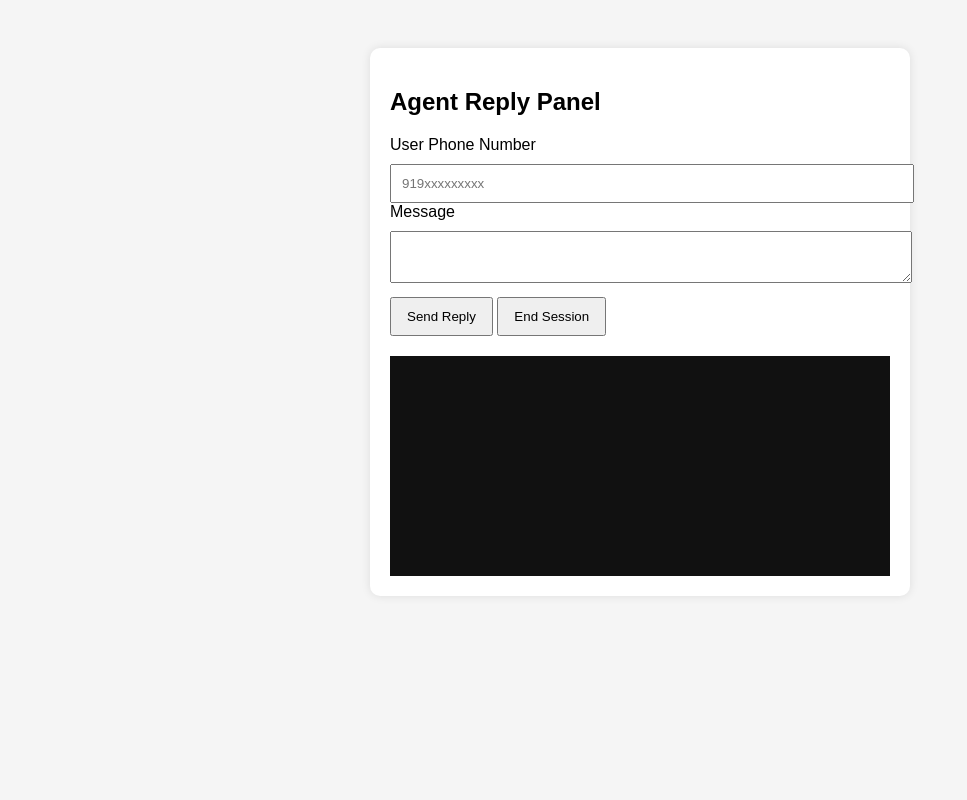
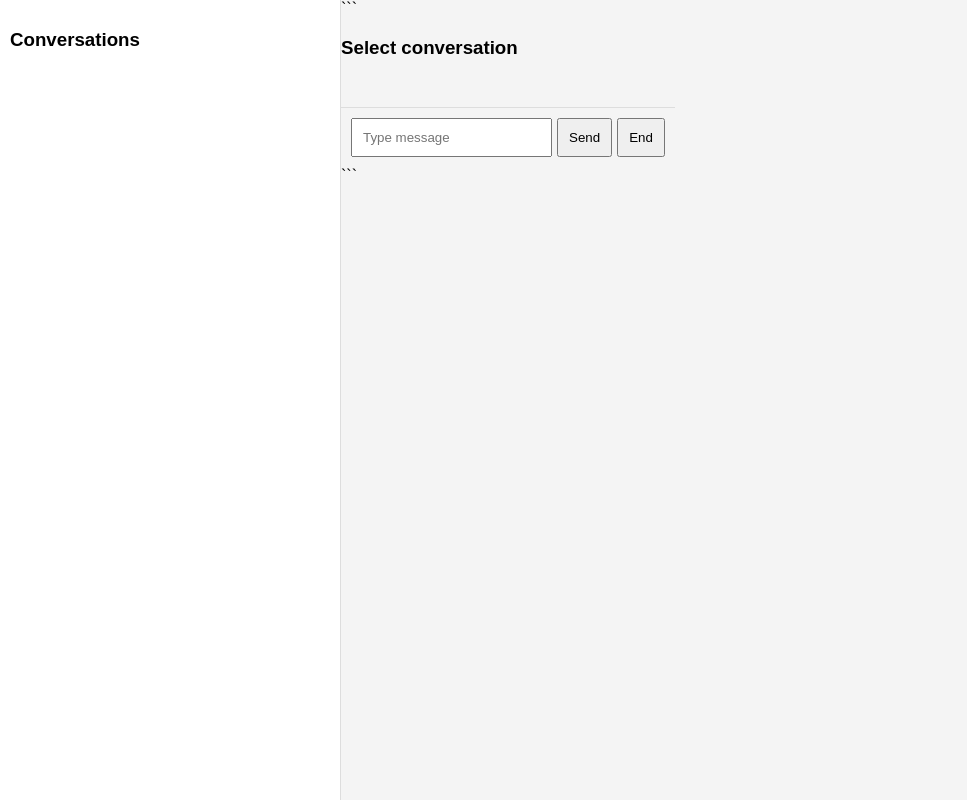
Before and after one commit to vanshfried/SupportBot, a website: page public/index.html in a window 1280 px wide. Shown: the whole page, without its empty margins (0-967 px from the left). Drawn offline with Linux system fonts and the light colour scheme; no server answers.

Commit message:
some chages and seperation

````diff
--- a/index.js
+++ b/index.js
@@ -8,11 +8,11 @@ const PORT = process.env.PORT || 3000;
 app.use(express.json());
 app.use(express.static("public"));
 
-app.use("/", webhookRoutes);
+app.use("/webhook", webhookRoutes);
 app.use("/agent", agentRoutes);
 
-app.get("/health", (req, res) => {
-  res.send("WhatsApp bot running 🚀");
+app.get("/", (req, res) => {
+  res.sendFile("index.html", { root: "public" });
 });
 
 app.listen(PORT, () => {
--- /dev/null
+++ b/public/app.js
@@ -0,0 +1,75 @@
+let currentUser = null;
+
+async function loadConversations() {
+  const res = await fetch("/conversations");
+  const data = await res.json();
+
+  const usersDiv = document.getElementById("users");
+  usersDiv.innerHTML = "";
+
+  Object.keys(data).forEach((user) => {
+    const div = document.createElement("div");
+    div.className = "user";
+    div.innerText = user;
+
+    div.onclick = () => openChat(user, data[user]);
+
+    usersDiv.appendChild(div);
+  });
+}
+
+function openChat(user, messages) {
+  currentUser = user;
+
+  document.getElementById("chatUser").innerText = user;
+
+  const msgBox = document.getElementById("messages");
+  msgBox.innerHTML = "";
+
+  messages.forEach((m) => {
+    const div = document.createElement("div");
+    div.className = "msg " + (m.from === "user" ? "userMsg" : "agentMsg");
+
+    div.innerText = m.text;
+
+    msgBox.appendChild(div);
+  });
+}
+
+async function sendReply() {
+  const input = document.getElementById("messageInput");
+  const message = input.value;
+
+  if (!message || !currentUser) return;
+
+  await fetch("/agent/reply", {
+    method: "POST",
+    headers: { "Content-Type": "application/json" },
+    body: JSON.stringify({
+      to: currentUser,
+      message,
+    }),
+  });
+
+  input.value = "";
+
+  loadConversations();
+}
+
+async function endSession() {
+  if (!currentUser) return;
+
+  await fetch("/agent/end", {
+    method: "POST",
+    headers: { "Content-Type": "application/json" },
+    body: JSON.stringify({
+      user: currentUser,
+    }),
+  });
+
+  alert("Returned to bot");
+}
+
+setInterval(loadConversations, 2000);
+
+loadConversations();
--- a/public/index.html
+++ b/public/index.html
@@ -1,115 +1,41 @@
 <!DOCTYPE html>
+
 <html>
 <head>
   <title>WhatsApp Agent Dashboard</title>
-
-  <style>
-    body{
-      font-family: Arial;
-      background:#f5f5f5;
-      padding:40px;
-    }
-
-    .card{
-      background:white;
-      padding:20px;
-      max-width:500px;
-      margin:auto;
-      border-radius:10px;
-      box-shadow:0 0 10px rgba(0,0,0,0.1);
-    }
-
-    input, textarea{
-      width:100%;
-      padding:10px;
-      margin-top:10px;
-    }
-
-    button{
-      padding:10px 15px;
-      margin-top:10px;
-      cursor:pointer;
-    }
-
-    #log{
-      margin-top:20px;
-      height:200px;
-      overflow:auto;
-      background:#111;
-      color:#0f0;
-      padding:10px;
-      font-size:12px;
-    }
-  </style>
+  <link rel="stylesheet" href="style.css">
 </head>
 
 <body>
 
-<div class="card">
+<div class="container">
 
-<h2>Agent Reply Panel</h2>
+  <div class="users">
+    <h3>Conversations</h3>
+    <div id="users"></div>
+  </div>
 
-<label>User Phone Number</label>
-<input id="number" placeholder="919xxxxxxxxx">
+  <div class="chat">
 
-<label>Message</label>
-<textarea id="message"></textarea>
+```
+<div id="chatHeader">
+  <h3 id="chatUser">Select conversation</h3>
+</div>
 
-<button onclick="sendReply()">Send Reply</button>
-<button onclick="endSession()">End Session</button>
+<div id="messages"></div>
 
-<div id="log"></div>
+<div class="inputBox">
+  <input id="messageInput" placeholder="Type message"/>
+  <button onclick="sendReply()">Send</button>
+  <button onclick="endSession()">End</button>
+</div>
+```
+
+  </div>
 
 </div>
 
-<script>
-
-function log(text){
-  const box = document.getElementById("log");
-  box.innerHTML += text + "<br>";
-}
-
-async function sendReply(){
-
-  const number = document.getElementById("number").value;
-  const message = document.getElementById("message").value;
-
-  const res = await fetch("/agent/reply",{
-    method:"POST",
-    headers:{
-      "Content-Type":"application/json"
-    },
-    body:JSON.stringify({
-      to:number,
-      message:message
-    })
-  });
-
-  const data = await res.json();
-
-  log("Reply sent ✔");
-}
-
-async function endSession(){
-
-  const number = document.getElementById("number").value;
-
-  const res = await fetch("/agent/end",{
-    method:"POST",
-    headers:{
-      "Content-Type":"application/json"
-    },
-    body:JSON.stringify({
-      user:number
-    })
-  });
-
-  const data = await res.json();
-
-  log("Session ended ✔");
-}
-
-</script>
+<script src="app.js"></script>
 
 </body>
 </html>
--- /dev/null
+++ b/public/style.css
@@ -0,0 +1,65 @@
+body {
+  font-family: Arial;
+  margin: 0;
+  background: #f4f4f4;
+}
+
+.container {
+  display: flex;
+  height: 100vh;
+}
+
+.users {
+  width: 25%;
+  background: #fff;
+  border-right: 1px solid #ddd;
+  padding: 10px;
+  overflow: auto;
+}
+
+.user {
+  padding: 10px;
+  cursor: pointer;
+  border-bottom: 1px solid #eee;
+}
+
+.user:hover .chat {
+  flex: 1;
+  display: flex;
+  flex-direction: column;
+}
+
+#messages {
+  flex: 1;
+  padding: 15px;
+  overflow: auto;
+}
+
+.msg {
+  margin: 8px 0;
+}
+
+.userMsg {
+  text-align: left;
+}
+
+.agentMsg {
+  text-align: right;
+}
+
+.inputBox {
+  display: flex;
+  padding: 10px;
+  border-top: 1px solid #ddd;
+}
+
+input {
+  flex: 1;
+  padding: 10px;
+}
+
+button {
+  margin-left: 5px;
+  padding: 10px;
+  cursor: pointer;
+}
````
